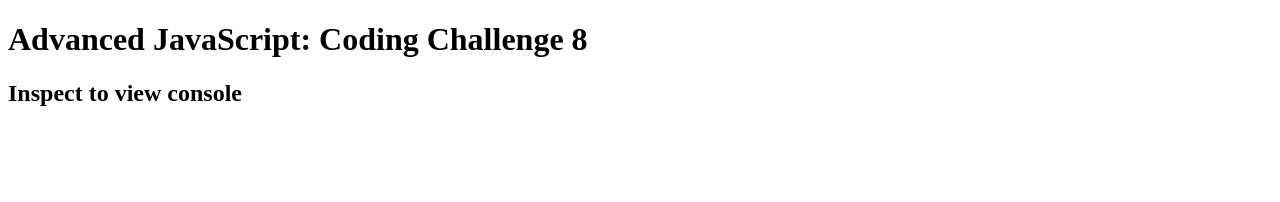
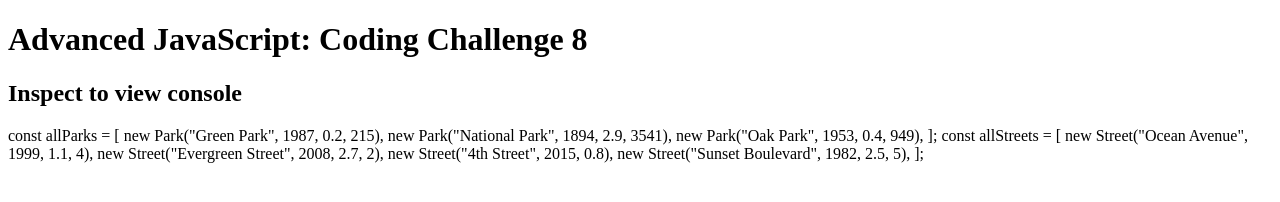
Before and after one commit to jillGlass/Udemy-JS-Coding-Challenge-8, a plain HTML site: page index.html in a window 1280 px wide. Drawn offline with Linux system fonts and the light colour scheme.

Commit message:
Update Index

```diff
--- a/index.html
+++ b/index.html
@@ -8,6 +8,21 @@
     <body>
         <h1>Advanced JavaScript: Coding Challenge 8</h1>
         <h2>Inspect to view console </h2>
+
+        <p>
+            const allParks = [
+  new Park("Green Park", 1987, 0.2, 215),
+  new Park("National Park", 1894, 2.9, 3541),
+  new Park("Oak Park", 1953, 0.4, 949),
+];
+
+const allStreets = [
+  new Street("Ocean Avenue", 1999, 1.1, 4),
+  new Street("Evergreen Street", 2008, 2.7, 2),
+  new Street("4th Street", 2015, 0.8),
+  new Street("Sunset Boulevard", 1982, 2.5, 5),
+];
+            <p>
         <script src="app.js"></script>
     </body>
 </html>
```
